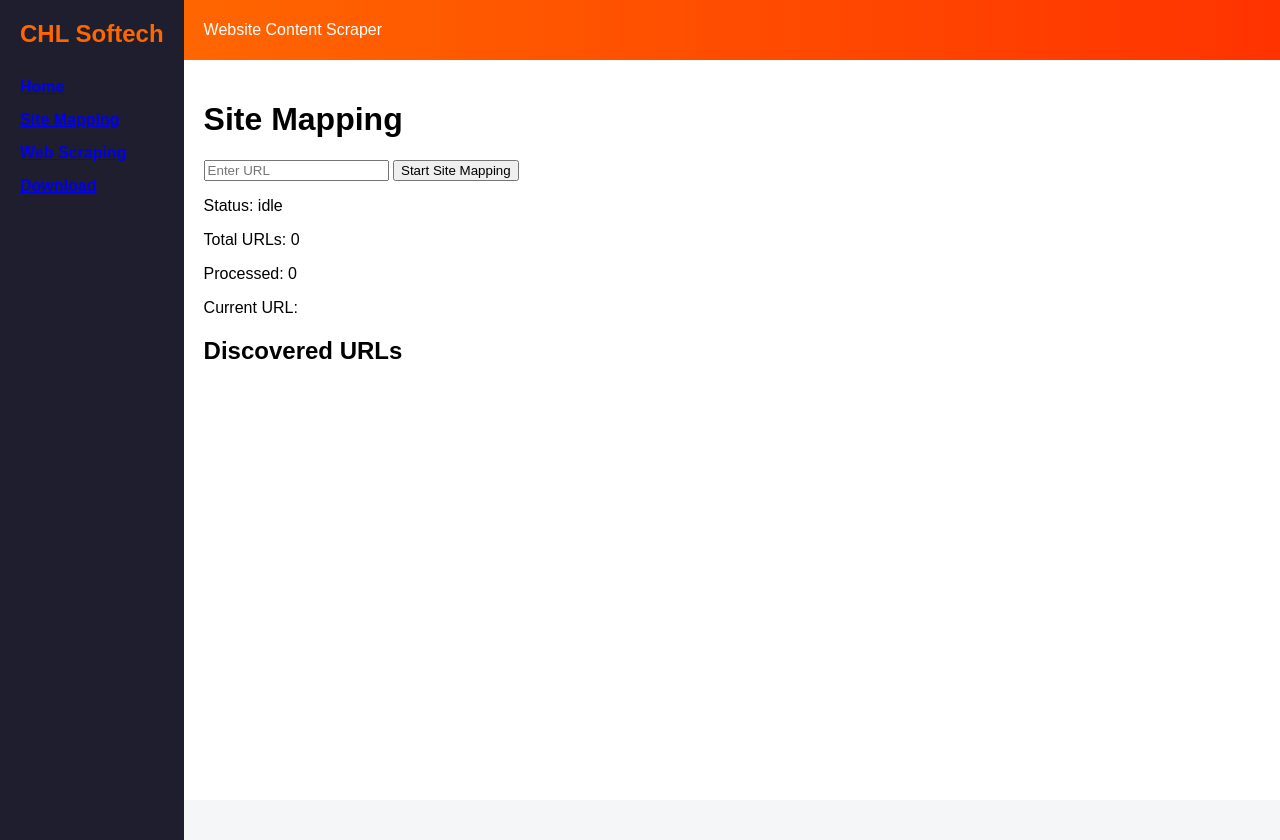
After one commit to ZephyrianDawnstrider/web_scraper_django, a Django app: page /site_mapping/ in a window 1280 px wide. The commit adds this page. Run offline with Django 4.2, Linux system fonts and the light colour scheme; parts of the project's set-up code (start-up, migrations or seed data) failed here and were passed over.

Commit message:
frount end changes

```diff
--- a/scraper/templates/scraper/base.html
+++ b/scraper/templates/scraper/base.html
@@ -148,42 +148,10 @@
         <div class="logo">CHL Softech</div>
         <nav>
             <ul>
-                <li><a href=" {% url 'scraper:index' %} ">Home</a></li>
-                <li>
-                    <button type="button" class="collapsible">Scraped Data</button>
-                    <div class="content-collapsible">
-                        <button type="button" class="collapsible">Language</button>
-                        <div class="content-collapsible">
-                            {% for lang, urls in language_groups.items %}
-                                <div class="tooltip">
-                                    <a href="{% url 'scraper:view_data' %}" title="{{ lang }}">{{ lang }}</a>
-                                    <span class="tooltiptext">{{ lang }}</span>
-                                </div>
-                                <div class="content-collapsible">
-                                    {% for url in urls %}
-                                        <a href="{% url 'scraper:url_data' url|slugify %}" title="{{ url_headings|get_item:url }}">{{ url_headings|get_item:url }}</a>
-                                    {% endfor %}
-                                </div>
-                            {% endfor %}
-                        </div>
-                        <button type="button" class="collapsible">Type</button>
-                        <div class="content-collapsible">
-                            {% for type, urls in type_groups.items %}
-                                <div class="tooltip">
-                                    <a href="{% url 'scraper:view_data' %}" title="{{ type }}">{{ type }}</a>
-                                    <span class="tooltiptext">{{ type }}</span>
-                                </div>
-                                <div class="content-collapsible">
-                                    {% for url in urls %}
-                                        <a href="{% url 'scraper:url_data' url|slugify %}" title="{{ url_headings|get_item:url }}">{{ url_headings|get_item:url }}</a>
-                                    {% endfor %}
-                                </div>
-                            {% endfor %}
-                        </div>
-                        <a href="{% url 'scraper:view_data' %}">All</a>
-                    </div>
-                </li>
-                <li><a href="{% url 'scraper:download' %}">Download Excel</a></li>
+                <li><a href="{% url 'scraper:index' %}">Home</a></li>
+                <li><a href="{% url 'scraper:site_mapping' %}">Site Mapping</a></li>
+                <li><a href="{% url 'scraper:web_scraping' %}">Web Scraping</a></li>
+                <li><a href="{% url 'scraper:download' %}">Download</a></li>
             </ul>
         </nav>
     </div>
--- /dev/null
+++ b/scraper/templates/scraper/site_mapping.html
@@ -0,0 +1,71 @@
+{% extends "scraper/base.html" %}
+
+{% block title %}Site Mapping{% endblock %}
+
+{% block content %}
+<h1>Site Mapping</h1>
+
+<form method="post">
+    {% csrf_token %}
+    <input type="text" name="url" placeholder="Enter URL" required>
+    <button type="submit">Start Site Mapping</button>
+</form>
+
+<div id="progress">
+    <p>Status: <span id="status">idle</span></p>
+    <p>Total URLs: <span id="total_urls">0</span></p>
+    <p>Processed: <span id="current_index">0</span></p>
+    <p>Current URL: <span id="current_url"></span></p>
+</div>
+
+<h2>Discovered URLs</h2>
+<ul id="sitemap_list">
+    {% for url in sitemap_data %}
+    <li>{{ url }}</li>
+    {% endfor %}
+</ul>
+
+<script>
+    document.addEventListener('DOMContentLoaded', function() {
+        const form = document.querySelector('form');
+        const progress = document.getElementById('progress');
+        const statusEl = document.getElementById('status');
+        const totalUrlsEl = document.getElementById('total_urls');
+        const currentIndexEl = document.getElementById('current_index');
+        const currentUrlEl = document.getElementById('current_url');
+        const sitemapList = document.getElementById('sitemap_list');
+
+        form.addEventListener('submit', function(e) {
+            e.preventDefault();
+            const formData = new FormData(form);
+            fetch(form.action, {
+                method: 'POST',
+                body: formData,
+                headers: {
+                    'X-CSRFToken': '{{ csrf_token }}'
+                }
+            }).then(response => response.json()).then(data => {
+                if (data.status === 'started') {
+                    updateProgress();
+                }
+            });
+        });
+
+        function updateProgress() {
+            const interval = setInterval(() => {
+                fetch("{% url 'scraper:scrape_progress' %}").then(response => response.json()).then(data => {
+                    statusEl.textContent = data.status;
+                    totalUrlsEl.textContent = data.total_urls;
+                    currentIndexEl.textContent = data.current_index;
+                    currentUrlEl.textContent = data.current_url;
+
+                    if (data.status === 'completed') {
+                        clearInterval(interval);
+                        location.reload(); // Reload to show the sitemap
+                    }
+                });
+            }, 2000);
+        }
+    });
+</script>
+{% endblock %}
--- a/scraper/urls.py
+++ b/scraper/urls.py
@@ -9,4 +9,6 @@ urlpatterns = [
     path('download/', views.download, name='download'),
     path('view/<slug:url_slug>/', views.url_data, name='url_data'),
     path('scrape_progress/', views.get_scrape_progress, name='scrape_progress'),
+    path('site_mapping/', views.site_mapping, name='site_mapping'),
+    path('web_scraping/', views.web_scraping, name='web_scraping'),
 ]
--- a/scraper/views.py
+++ b/scraper/views.py
@@ -3,6 +3,7 @@ import threading
 import time
 import logging
 import json
+import csv
 from urllib.parse import urlparse, urljoin
 from collections import defaultdict
 from urllib.robotparser import RobotFileParser
@@ -15,6 +16,7 @@ from django.shortcuts import render, redirect
 from django.http import HttpResponse, FileResponse, JsonResponse
 from django.conf import settings
 from django.utils.text import slugify
+from django.contrib.auth.models import User
 
 from selenium import webdriver
 from selenium.webdriver.chrome.options import Options
@@ -23,13 +25,15 @@ from selenium.common.exceptions import TimeoutException, WebDriverException
 from bs4 import BeautifulSoup
 import pandas as pd
 
+from .models import ScrapingProject, CrawlSession, EnhancedMainURL, ScrapedPage
+
 # Setup logger
 logger = logging.getLogger('scraper')
 if not logger.hasHandlers():
     logging.basicConfig(level=logging.INFO, format='%(asctime)s - %(levelname)s - %(message)s')
 
 # Global variables to store scraped data and common data flag
-scraped_data = []
+sitemap_data = []
 show_common_data = False
 
 # Progress tracking variables
@@ -146,9 +150,9 @@ def extract_content(soup, url):
 def find_common_data(data):
     content_map = defaultdict(set)
     for entry in data:
-        content_map[entry['Content']].add(entry['URL'])
+        content_map[entry['content']].add(entry['url'])
     common_data = []
-    total_urls = set(entry['URL'] for entry in data)
+    total_urls = set(entry['url'] for entry in data)
     for content_text, urls in content_map.items():
         # Show only data common to all URLs (no exceptions)
         if urls == total_urls:
@@ -159,22 +163,22 @@ def find_common_data(data):
             else:
                 word_count = len(text.split())
             common_data.append({
-                'Content': content_text,
-                'URLs': list(urls),
-                'Word Count': word_count
+                'content': content_text,
+                'urls': list(urls),
+                'word_count': word_count
             })
     return common_data
 
 def filter_data_exclude_common(data, common_data):
-    common_contents = set(item['Content'] for item in common_data)
-    filtered = [entry for entry in data if entry['Content'] not in common_contents]
+    common_contents = set(item['content'] for item in common_data)
+    filtered = [entry for entry in data if entry['content'] not in common_contents]
     return filtered
 
 import re
 
 def clean_sheet_name(name: str) -> str:
     # Remove invalid Excel characters
-    name = re.sub(r'[\[\]\:\*\?\/\\]', '_', name)
+    name = re.sub(r'[[\]\:\*\?\/\\]', '_', name)
 
     # Excel sheet names max length = 31 chars
     return name[:31]
@@ -194,7 +198,7 @@ def get_unique_sheet_name(base_name, existing_names):
 
 
 def save_to_excel(filename='scraped_data.xlsx'):
-    global scraped_data, show_common_data
+    scraped_data = list(ScrapedPage.objects.all().values())
     filepath = os.path.join(settings.BASE_DIR, filename)
     if show_common_data:
         common_data = find_common_data(scraped_data)
@@ -203,7 +207,7 @@ def save_to_excel(filename='scraped_data.xlsx'):
         # Group filtered_data by URL
         grouped = {}
         for entry in filtered_data:
-            url = entry['URL']
+            url = entry['url']
             if url not in grouped:
                 grouped[url] = []
             grouped[url].append(entry)
@@ -212,22 +216,28 @@ def save_to_excel(filename='scraped_data.xlsx'):
             summary = []
             existing_names = set()
             # 1. Create placeholder Summary first
-            pd.DataFrame(columns=['URL', 'Total Words']).to_excel(writer, sheet_name='Summary', index=False)
+            pd.DataFrame(columns=['url', 'Total Words']).to_excel(writer, sheet_name='Summary', index=False)
 
             # 2. Write grouped URL sheets with unique names
             for url, entries in grouped.items():
                 df = pd.DataFrame(entries)
-                total_words = df['Word Count'].sum()
+                for col in df.columns:
+                    if pd.api.types.is_datetime64_any_dtype(df[col]):
+                        df[col] = df[col].dt.tz_localize(None)
+                total_words = df['word_count'].sum()
                 raw_name = url.replace('http://', '').replace('https://', '').replace('/', '_')
                 sheet_name = get_unique_sheet_name(raw_name, existing_names)
                 df.to_excel(writer, sheet_name=sheet_name, index=False)
                 worksheet = writer.sheets[sheet_name]
                 worksheet.write(len(df) + 1, 0, 'Total Words')
                 worksheet.write(len(df) + 1, 4, total_words)
-                summary.append({'URL': url, 'Total Words': total_words})
+                summary.append({'url': url, 'Total Words': total_words})
 
             # 3. Write common data sheet
             df_common = pd.DataFrame(common_data)
+            for col in df_common.columns:
+                if pd.api.types.is_datetime64_any_dtype(df_common[col]):
+                    df_common[col] = df_common[col].dt.tz_localize(None)
             df_common.to_excel(writer, sheet_name='Common Data', index=False)
 
             # 4. Overwrite Summary with final data
@@ -237,7 +247,7 @@ def save_to_excel(filename='scraped_data.xlsx'):
         # Group data by URL
         grouped = {}
         for entry in scraped_data:
-            url = entry['URL']
+            url = entry['url']
             if url not in grouped:
                 grouped[url] = []
             grouped[url].append(entry)
@@ -246,13 +256,16 @@ def save_to_excel(filename='scraped_data.xlsx'):
             summary = []
 
             # 1. Create empty summary first
-            df_summary = pd.DataFrame(columns=['URL', 'Total Words'])
+            df_summary = pd.DataFrame(columns=['url', 'Total Words'])
             df_summary.to_excel(writer, sheet_name='Summary', index=False)
 
             # 2. Write all URL sheets
             for url, entries in grouped.items():
                 df = pd.DataFrame(entries)
-                total_words = df['Word Count'].sum()
+                for col in df.columns:
+                    if pd.api.types.is_datetime64_any_dtype(df[col]):
+                        df[col] = df[col].dt.tz_localize(None)
+                total_words = df['word_count'].sum()
                 raw_name = url.replace('http://', '').replace('https://', '').replace('/', '_')
                 sheet_name = clean_sheet_name(raw_name)
                 df.to_excel(writer, sheet_name=sheet_name, index=False)
@@ -260,7 +273,7 @@ def save_to_excel(filename='scraped_data.xlsx'):
                 worksheet = writer.sheets[sheet_name]
                 worksheet.write(len(df) + 1, 0, 'Total Words')
                 worksheet.write(len(df) + 1, 4, total_words)
-                summary.append({'URL': url, 'Total Words': total_words})
+                summary.append({'url': url, 'Total Words': total_words})
 
             # 3. Overwrite summary with final data
             df_summary = pd.DataFrame(summary)
@@ -364,13 +377,10 @@ def discover_all_urls(start_url, driver):
     logger.info(f"Discovered {len(discovered_urls)} URLs from sitemaps and robots.txt")
     return discovered_urls
 
-def comprehensive_crawl_site(start_url):
+def comprehensive_crawl_site(start_url, session, main_url):
     """Comprehensive crawling system that finds and reads ALL pages"""
-    global scraped_data, scrape_progress
-    scraped_data = []
     visited = set()
     visited_lock = threading.Lock()
-    data_lock = threading.Lock()
     progress_lock = threading.Lock()  # Add progress lock
 
     # Increase limits for comprehensive crawling
@@ -406,7 +416,7 @@ def comprehensive_crawl_site(start_url):
         scrape_progress['current_index'] = 0
         scrape_progress['current_url'] = start_url
 
-    def comprehensive_process_url(url_data):
+    def comprehensive_process_url(url_data, session, main_url):
         """Enhanced URL processing with comprehensive link discovery"""
         url, depth = url_data
 
@@ -462,16 +472,15 @@ def comprehensive_crawl_site(start_url):
             page_name = get_page_name(soup)
             content = extract_content(soup, url)
 
-            # Thread-safe data addition
-            with data_lock:
-                for tag_name, text in content:
-                    scraped_data.append({
-                        'URL': url,
-                        'Page Name': page_name,
-                        'Heading/Tag': tag_name,
-                        'Content': text,
-                        'Word Count': len(text.split())
-                    })
+            # Save to database
+            ScrapedPage.objects.create(
+                main_url=main_url,
+                session=session,
+                url=url,
+                title=page_name,
+                content="\n".join([text for _, text in content]),
+                word_count=len(" ".join([text for _, text in content]).split())
+            )
 
             # COMPREHENSIVE LINK DISCOVERY
             from selenium.webdriver.common.by import By
@@ -574,7 +583,7 @@ def comprehensive_crawl_site(start_url):
                 # onclick handlers
                 onclick = element.get('onclick', '')
                 if onclick and 'location' in onclick:
-                    href_match = re.search(r'["\']([^"\']+)["\']', onclick)
+                    href_match = re.search(r'["\\]([^"\\]+)["\\]', onclick)
                     if href_match:
                         href = href_match.group(1)
                         full_url = urljoin(url, href)
@@ -663,7 +672,7 @@ def comprehensive_crawl_site(start_url):
 
         # Process URLs in parallel
         with ThreadPoolExecutor(max_workers=max_workers) as executor:
-            future_to_url = {executor.submit(comprehensive_process_url, url_data): url_data for url_data in current_batch}
+            future_to_url = {executor.submit(comprehensive_process_url, url_data, session, main_url): url_data for url_data in current_batch}
 
             for future in as_completed(future_to_url):
                 url_data = future_to_url[future]
@@ -684,11 +693,11 @@ def comprehensive_crawl_site(start_url):
         # Small delay between batches
         time.sleep(0.2)
 
-    logger.info(f"Comprehensive crawling completed. Processed {processed_count} URLs, collected {len(scraped_data)} content items")
+    logger.info(f"Comprehensive crawling completed. Processed {processed_count} URLs.")
 
 # Use the comprehensive crawler
-def crawl_site(start_url):
-    return comprehensive_crawl_site(start_url)
+def crawl_site(start_url, session, main_url):
+    return comprehensive_crawl_site(start_url, session, main_url)
 
 def get_scrape_progress(request):
     global scrape_progress
@@ -697,7 +706,7 @@ def get_scrape_progress(request):
 from django.utils.text import slugify
 
 def view_data(request):
-    global scraped_data, show_common_data
+    scraped_data = list(ScrapedPage.objects.all().values())
     if not scraped_data:
         return render(request, 'scraper/no_data.html')
     if show_common_data:
@@ -710,7 +719,7 @@ def view_data(request):
             for item in data_list:
                 new_item = {}
                 for k, v in item.items():
-                    new_key = k.replace(' ', '').replace('/', '')
+                    new_key = k.replace('_', '').lower()
                     new_item[new_key] = v
                 new_list.append(new_item)
             return new_list
@@ -723,18 +732,18 @@ def view_data(request):
         url_headings = {}
         url_slugs = {}
 
-        # Filter out entries with empty or missing 'URL'
-        filtered_data = [entry for entry in filtered_data if entry.get('URL')]
+        # Filter out entries with empty or missing 'url'
+        filtered_data = [entry for entry in filtered_data if entry.get('url')]
 
         for entry in filtered_data:
-            url = entry['URL']
+            url = entry['url']
             slug = slugify(url)
             if url not in grouped:
                 grouped[url] = {'entries': [], 'total_words': 0}
-                url_headings[url] = entry.get('PageName', url)
+                url_headings[url] = entry.get('title', url)
                 url_slugs[url] = slug
             grouped[url]['entries'].append(entry)
-            grouped[url]['total_words'] += entry['WordCount']
+            grouped[url]['total_words'] += entry['wordcount']
 
         # New grouping by language and type
         language_groups = {}
@@ -742,8 +751,8 @@ def view_data(request):
 
         for entry in filtered_data:
             # Example: determine language from URL or content (simplified)
-            url = entry['URL']
-            content = entry['Content']
+            url = entry['url']
+            content = entry['content']
             # Simple heuristic: check for Japanese characters
             if any('\u3040' <= ch <= '\u30ff' for ch in content):
                 lang = 'Japanese'
@@ -790,7 +799,7 @@ def view_data(request):
             for item in data_list:
                 new_item = {}
                 for k, v in item.items():
-                    new_key = k.replace(' ', '').replace('/', '')
+                    new_key = k.replace('_', '').lower()
                     new_item[new_key] = v
                 new_list.append(new_item)
             return new_list
@@ -802,26 +811,26 @@ def view_data(request):
         url_headings = {}
         url_slugs = {}
 
-        # Filter out entries with empty or missing 'URL'
-        converted_data = [entry for entry in converted_data if entry.get('URL')]
+        # Filter out entries with empty or missing 'url'
+        converted_data = [entry for entry in converted_data if entry.get('url')]
 
         for entry in converted_data:
-            url = entry['URL']
+            url = entry['url']
             slug = slugify(url)
             if url not in grouped:
                 grouped[url] = {'entries': [], 'total_words': 0}
-                url_headings[url] = entry.get('PageName', url)
+                url_headings[url] = entry.get('title', url)
                 url_slugs[url] = slug
             grouped[url]['entries'].append(entry)
-            grouped[url]['total_words'] += entry['WordCount']
+            grouped[url]['total_words'] += entry['wordcount']
 
         # New grouping by language and type
         language_groups = {}
         type_groups = {}
 
         for entry in converted_data:
-            url = entry['URL']
-            content = entry['Content']
+            url = entry['url']
+            content = entry['content']
             if any('\u3040' <= ch <= '\u30ff' for ch in content):
                 lang = 'Japanese'
             elif any('\u4e00' <= ch <= '\u9fff' for ch in content):
@@ -858,45 +867,87 @@ def view_data(request):
         }
         return render(request, 'scraper/view.html', context)
 
+import csv
+
 def download(request):
-    filename = 'scraped_data.xlsx'
-    filepath = os.path.join(settings.BASE_DIR, filename)
-    if os.path.exists(filepath):
-        return FileResponse(open(filepath, 'rb'), as_attachment=True)
+    page = request.session.get('page')
+    if page == 'sitemap':
+        response = HttpResponse(content_type='text/csv')
+        response['Content-Disposition'] = 'attachment; filename="sitemap.csv"'
+        writer = csv.writer(response)
+        writer.writerow(['URL'])
+        for url in sitemap_data:
+            writer.writerow([url])
+        return response
+    elif page == 'web_scraping':
+        filename = 'scraped_data.xlsx'
+        filepath = os.path.join(settings.BASE_DIR, filename)
+        if os.path.exists(filepath):
+            return FileResponse(open(filepath, 'rb'), as_attachment=True)
+        else:
+            return HttpResponse("File not found", status=404)
     else:
-        return HttpResponse("File not found", status=404)
+        return HttpResponse("No data to download", status=404)
 
-from django.utils.text import slugify
+def site_mapping(request):
+    request.session['page'] = 'sitemap'
+    global scrape_progress, sitemap_data
+    if request.method == 'POST':
+        url = request.POST.get('url')
+        if url:
+            scrape_progress['status'] = 'started'
+            scrape_progress['total_urls'] = 0
+            scrape_progress['current_index'] = 0
+            scrape_progress['current_url'] = ''
+
+            def sitemap_and_save():
+                global sitemap_data
+                sitemap_data = []
+                driver = create_driver()
+                try:
+                    sitemap_data.extend(list(discover_all_urls(url, driver)))
+                finally:
+                    driver.quit()
+                # I will add saving the sitemap to a file here later
+                scrape_progress['status'] = 'completed'
+
+            thread = threading.Thread(target=sitemap_and_save)
+            thread.start()
+            return JsonResponse({'status': 'started'})
+    return render(request, 'scraper/site_mapping.html', {'sitemap_data': sitemap_data})
+
+def web_scraping(request):
+    request.session['page'] = 'web_scraping'
+    if request.method == 'POST':
+        url = request.POST.get('url')
+        if url:
+            # Create a project and session
+            # Assuming a default user with id=1 exists.
+            # In a real application, you would get the logged-in user.
+            user, _ = User.objects.get_or_create(id=1, defaults={'username': 'defaultuser'})
+            project, _ = ScrapingProject.objects.get_or_create(name='Default Project', defaults={'created_by': user})
+            session = CrawlSession.objects.create(project=project)
+            main_url, _ = EnhancedMainURL.objects.get_or_create(project=project, url=url)
+
+            scrape_progress['status'] = 'started'
+            scrape_progress['total_urls'] = 0
+            scrape_progress['current_index'] = 0
+            scrape_progress['current_url'] = ''
+
+            def scrape_and_save():
+                comprehensive_crawl_site(url, session, main_url)
+                save_to_excel() # I will keep this for now
+                session.status = 'completed'
+                session.save()
+                scrape_progress['status'] = 'completed'
+
+            thread = threading.Thread(target=scrape_and_save)
+            thread.start()
+            return JsonResponse({'status': 'started'})
+    scraped_data = list(ScrapedPage.objects.all().values())
+    return render(request, 'scraper/web_scraping.html', {'scraped_data': scraped_data})
 
 def url_data(request, url_slug):
-    global scraped_data
-    # Find original URL from slug
-    original_url = None
-    for entry in scraped_data:
-        if slugify(entry['URL']) == url_slug:
-            original_url = entry['URL']
-            break
-    if not original_url:
-        return render(request, 'scraper/no_data.html')
-
-    # Filter scraped_data for this URL
-    filtered_entries = [entry for entry in scraped_data if entry['URL'] == original_url]
-
-    # Convert keys to match template variable names without spaces
-    def convert_keys(data_list):
-        new_list = []
-        for item in data_list:
-            new_item = {}
-            for k, v in item.items():
-                new_key = k.replace(' ', '').replace('/', '')
-                new_item[new_key] = v
-            new_list.append(new_item)
-        return new_list
-
-    converted_entries = convert_keys(filtered_entries)
-
-    context = {
-        'url': original_url,
-        'entries': converted_entries,
-    }
-    return render(request, 'scraper/url_data.html', context)
+    # This is a placeholder function to avoid the AttributeError
+    # In a real application, you would implement the logic to display data for a specific URL
+    return HttpResponse(f"Data for URL slug: {url_slug}")
```
Also changed, not shown: scraper/templates/scraper/index.html (+5 -32 lines), scraper/templates/scraper/web_scraping.html (added, +88 -0 lines), 1 other file.
